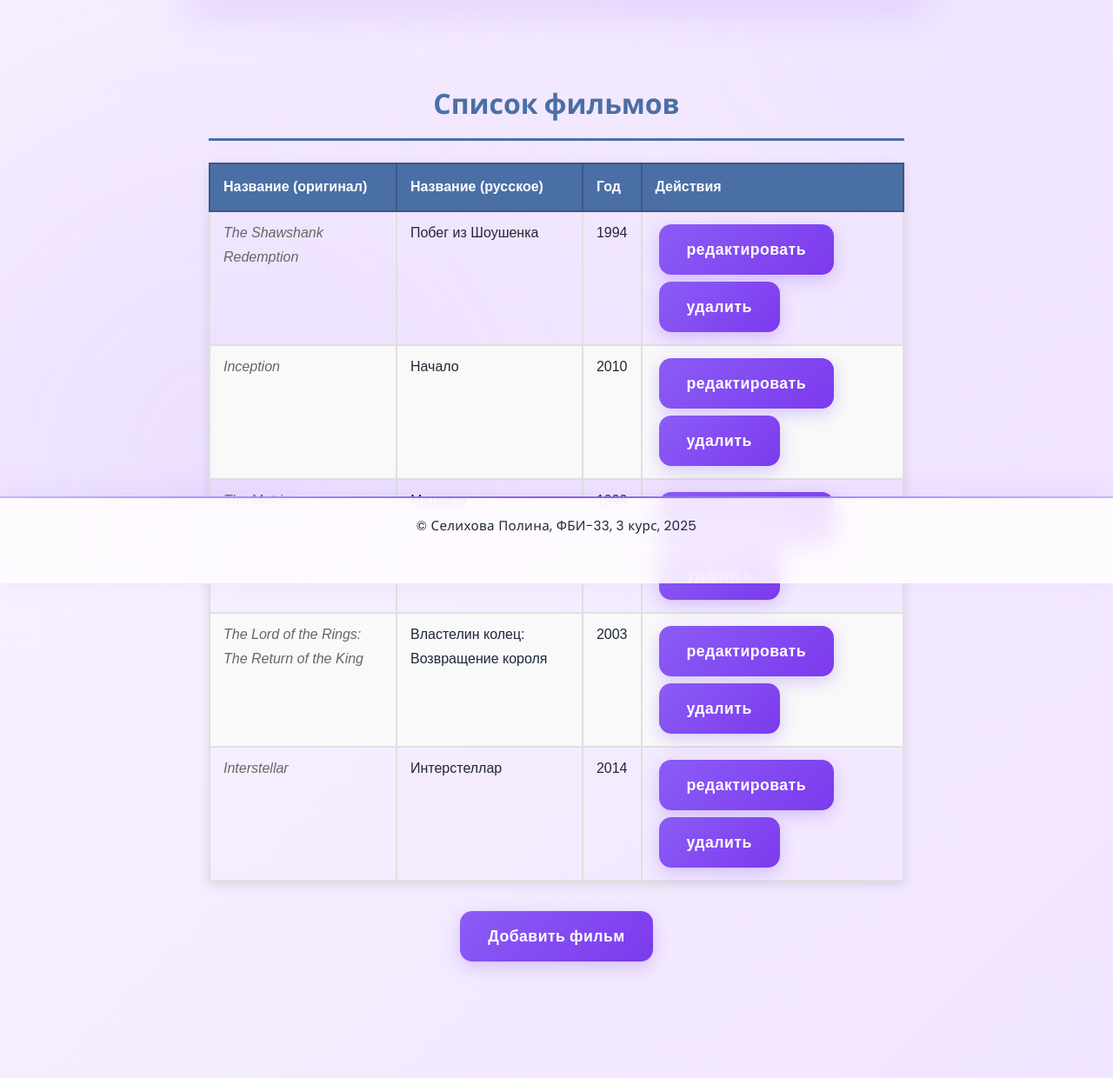
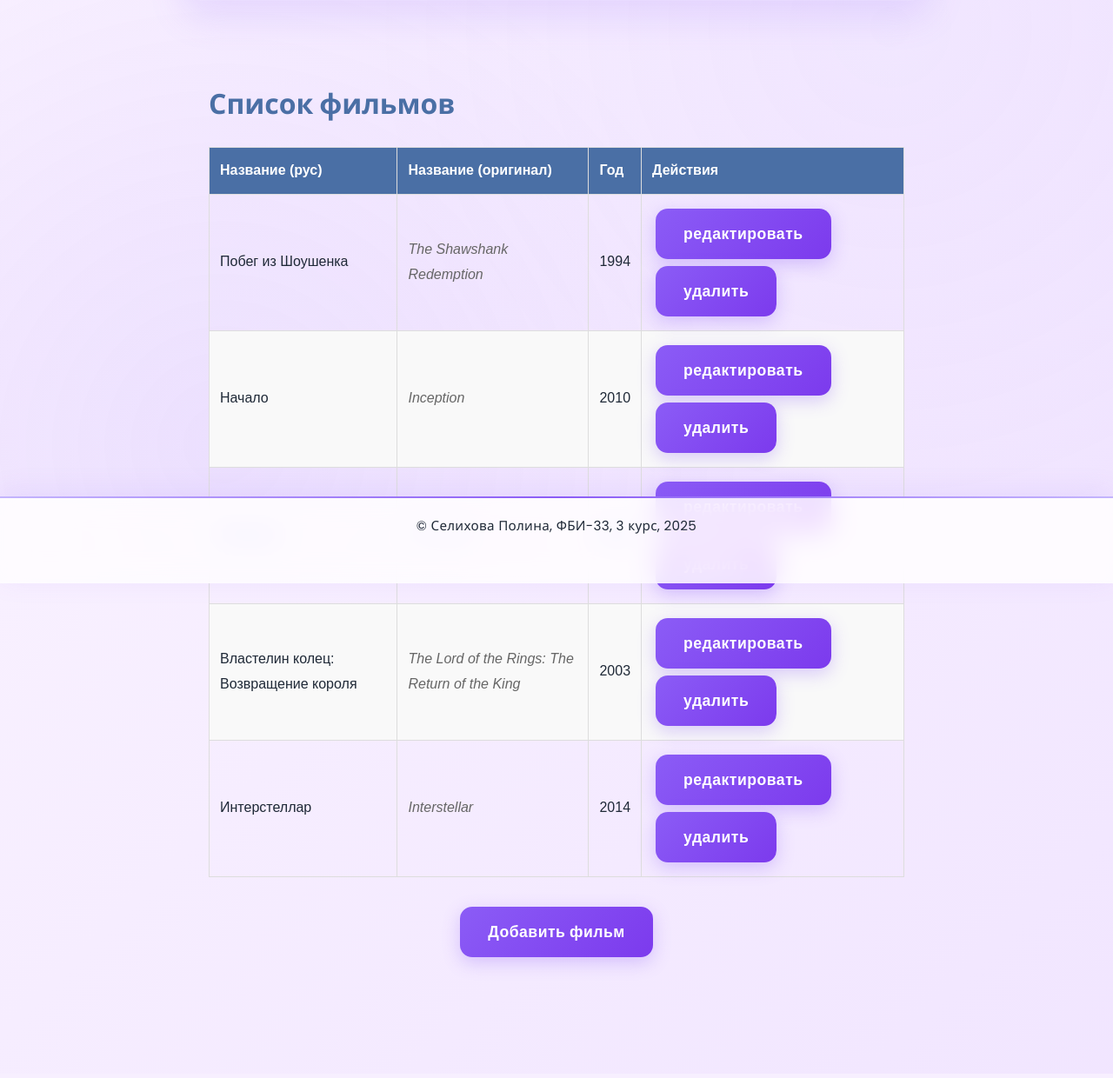
Before and after one commit to Polina-proger/web-back-labs, a Flask app: page /lab7/ in a window 1280 px wide. Shown: the part 129-1369 px from the top of the page at 87% size. After the commit the page ends 1247 px from the top, so only its background shows below. Run offline with Flask 3, Linux system fonts and the light colour scheme; some libraries are stand-ins or nearby versions.

Commit message:
Дополнительное задание

```diff
--- a/lab7.py
+++ b/lab7.py
@@ -1,5 +1,6 @@
-from flask import Blueprint, render_template, url_for, redirect, request, make_response, session, current_app, abort
+from flask import Blueprint, render_template, request, abort
 from flask.json import jsonify
+from datetime import datetime
 
 lab7 = Blueprint('lab7', __name__)
 
@@ -45,6 +46,56 @@ films = [
     },
 ]
 
+def validate_film_data(film_data):
+    """Валидация данных фильма"""
+    errors = {}
+
+    # Получаем текущий год
+    current_year = datetime.now().year
+
+    # Проверка русского названия
+    title_ru = film_data.get('title_ru', '').strip()
+    if not title_ru:
+        errors['title_ru'] = 'Название на русском обязательно'
+    elif len(title_ru) > 200:
+        errors['title_ru'] = 'Название не должно превышать 200 символов'
+
+    # Проверка оригинального названия
+    title = film_data.get('title', '').strip()
+    if not title:
+        # Если оригинальное название пустое, а русское есть - заполняем русским
+        if title_ru:
+            film_data['title'] = title_ru
+        else:
+            errors['title'] = 'Оригинальное название обязательно, если русское не указано'
+    elif len(title) > 200:
+        errors['title'] = 'Оригинальное название не должно превышать 200 символов'
+
+    # Проверка года
+    year = film_data.get('year')
+    if not year:
+        errors['year'] = 'Год обязателен'
+    else:
+        try:
+            year_int = int(year)
+            if year_int < 1895:
+                errors['year'] = f'Год должен быть не раньше 1895 (первый фильм)'
+            elif year_int > current_year:
+                errors['year'] = f'Год не может быть больше текущего ({current_year})'
+            # Сохраняем как число
+            film_data['year'] = year_int
+        except (ValueError, TypeError):
+            errors['year'] = 'Год должен быть числом'
+
+    # Проверка описания
+    description = film_data.get('description', '').strip()
+    if not description:
+        errors['description'] = 'Описание обязательно'
+    elif len(description) > 2000:
+        errors['description'] = 'Описание не должно превышать 2000 символов'
+
+    return errors, film_data
+
 @lab7.route('/lab7/rest-api/films/', methods=['GET'])
 def get_films():
     return jsonify(films)
@@ -68,30 +119,10 @@ def del_film(id):
 def put_films(id):
     film_data = request.get_json()
 
-    if not film_data.get('title') and film_data.get('title_ru'):
-        film_data['title'] = film_data['title_ru']
-
-    errors = {}
-    if not film_data.get('title_ru'):
-        errors['title_ru'] = 'Название на русском обязательно'
-    if not film_data.get('description'):
-        errors['description'] = 'Описание обязательно'
-
-    year = film_data.get('year')
-    if not year:
-        errors['year'] = 'Год обязателен'
-    else:
-        try:
-            year_int = int(year)
-            if year_int < 1888 or year_int > 2100:
-                errors['year'] = 'Год должен быть числом от 1888 до 2100'
-        except (ValueError, TypeError):
-            errors['year'] = 'Год должен быть числом от 1888 до 2100'
+    errors, film_data = validate_film_data(film_data)
 
     if errors:
         return jsonify(errors), 400
-
-    film_data['year'] = int(year)
 
     for i, film in enumerate(films):
         if film['id'] == id:
@@ -104,30 +135,10 @@ def put_films(id):
 def add_films():
     film_data = request.get_json()
 
-    if not film_data.get('title') and film_data.get('title_ru'):
-        film_data['title'] = film_data['title_ru']
-
-    errors = {}
-    if not film_data.get('title_ru'):
-        errors['title_ru'] = 'Название на русском обязательно'
-    if not film_data.get('description'):
-        errors['description'] = 'Описание обязательно'
-
-    year = film_data.get('year')
-    if not year:
-        errors['year'] = 'Год обязателен'
-    else:
-        try:
-            year_int = int(year)
-            if year_int < 1888 or year_int > 2100:
-                errors['year'] = 'Год должен быть числом от 1888 до 2100'
-        except (ValueError, TypeError):
-            errors['year'] = 'Год должен быть числом от 1888 до 2100'
+    errors, film_data = validate_film_data(film_data)
 
     if errors:
         return jsonify(errors), 400
-
-    film_data['year'] = int(year)
 
     if films:
         new_id = max(film['id'] for film in films) + 1
--- a/static/lab7/main.js
+++ b/static/lab7/main.js
@@ -10,19 +10,23 @@ function fillFilmList() {
         for(let i = 0; i < films.length; i++) {
             let tr = document.createElement('tr');
 
-            // Меняем местами столбцы: оригинальное название первый, русское - второй
+            let tdTitleRus = document.createElement('td');
             let tdTitle = document.createElement('td');
-            let tdTitleRus = document.createElement('td');
             let tdYear = document.createElement('td');
             let tdActions = document.createElement('td');
+            tdActions.className = 'actions';
 
-            // Оригинальное название (выводим курсивом)
-            tdTitle.innerHTML = `<i>${films[i].title || ''}</i>`;
-
-            // Русское название (обычным шрифтом)
             tdTitleRus.innerText = films[i].title_ru;
 
-            // Год
+            if (films[i].title && films[i].title !== films[i].title_ru) {
+                let originalSpan = document.createElement('span');
+                originalSpan.className = 'original-title';
+                originalSpan.innerText = films[i].title;
+                tdTitle.appendChild(originalSpan);
+            } else {
+                tdTitle.innerText = '';
+            }
+
             tdYear.innerText = films[i].year;
 
             let editButton = document.createElement('button');
@@ -39,8 +43,9 @@ function fillFilmList() {
 
             tdActions.appendChild(editButton);
             tdActions.appendChild(delButton);
+
+            tr.appendChild(tdTitleRus);
             tr.appendChild(tdTitle);
-            tr.appendChild(tdTitleRus);
             tr.appendChild(tdYear);
             tr.appendChild(tdActions);
 
@@ -111,6 +116,8 @@ function sendFilm() {
     })
     .then(function(errors) {
         if (errors) {
+            clearErrors();
+
             if(errors.description) {
                 document.getElementById('description-error').innerText = errors.description;
             }
--- a/templates/lab7/index.html
+++ b/templates/lab7/index.html
@@ -11,74 +11,61 @@
         top: 50%;
         left: 50%;
         transform: translate(-50%, -50%);
-        background-color: white;
+        background: white;
         padding: 30px;
-        border-radius: 15px;
-        box-shadow: 0 6px 30px rgba(0,0,0,0.3);
+        border-radius: 10px;
+        box-shadow: 0 4px 20px rgba(0,0,0,0.15);
         z-index: 1000;
-        width: 85%;
-        max-width: 600px;
-        border: 2px solid #4a6fa5;
+        width: 500px;
+        max-width: 90%;
+        border: 1px solid #ccc;
     }
 
     table {
+        width: 100%;
         border-collapse: collapse;
-        width: 100%;
-        margin: 25px 0;
+        margin: 20px 0;
         font-family: Arial, sans-serif;
-        box-shadow: 0 4px 12px rgba(0,0,0,0.1);
     }
 
-    table th {
+    th, td {
+        border: 1px solid #ddd;
+        padding: 12px;
+        text-align: left;
+    }
+
+    th {
         background-color: #4a6fa5;
         color: white;
         font-weight: bold;
-        padding: 12px 15px;
-        text-align: left;
-        border: 2px solid #3a5985;
     }
 
-    table td {
-        padding: 10px 15px;
-        border: 2px solid #e0e0e0;
-        vertical-align: top;
-    }
-
-    table tr:nth-child(even) {
+    tr:nth-child(even) {
         background-color: #f9f9f9;
     }
 
-    table tr:hover {
+    tr:hover {
         background-color: #f0f5ff;
-        transition: background-color 0.3s;
-    }
-
-    table td i {
-        color: #666;
-        font-style: italic;
     }
 
     button {
         padding: 8px 16px;
         margin: 4px;
-        font-size: 14px;
-        border-radius: 5px;
+        border: none;
+        border-radius: 4px;
         cursor: pointer;
-        border: none;
-        transition: all 0.3s;
         font-weight: bold;
+        transition: background-color 0.3s;
     }
 
     button:hover {
-        transform: translateY(-2px);
-        box-shadow: 0 4px 8px rgba(0,0,0,0.2);
+        opacity: 0.9;
     }
 
     button[onclick="addFilm()"] {
         background-color: #4CAF50;
         color: white;
-        padding: 12px 24px;
-        font-size: 16px;
+        padding: 10px 20px;
     }
 
     button[onclick="sendFilm()"] {
@@ -87,16 +74,6 @@
     }
 
     button[onclick="cancel()"] {
-        background-color: #f44336;
-        color: white;
-    }
-
-    button:contains('редактировать') {
-        background-color: #ff9800;
-        color: white;
-    }
-
-    button:contains('удалить') {
         background-color: #f44336;
         color: white;
     }
@@ -137,21 +114,31 @@
     textarea:focus {
         border-color: #4a6fa5;
         outline: none;
-        box-shadow: 0 0 5px rgba(74, 111, 165, 0.3);
     }
 
     h1 {
         color: #4a6fa5;
-        text-align: center;
         margin-bottom: 20px;
-        border-bottom: 3px solid #4a6fa5;
-        padding-bottom: 10px;
     }
 
-    .original-title-note {
-        font-size: 12px;
+    .actions button {
+        padding: 6px 12px;
+        font-size: 13px;
+    }
+
+    .actions button:nth-child(1) {
+        background-color: #ff9800;
+        color: white;
+    }
+
+    .actions button:nth-child(2) {
+        background-color: #f44336;
+        color: white;
+    }
+
+    .original-title {
+        font-style: italic;
         color: #666;
-        margin-top: 3px;
     }
 </style>
 {% endblock %}
@@ -162,8 +149,8 @@
     <table>
         <thead>
             <tr>
+                <th>Название (рус)</th>
                 <th>Название (оригинал)</th>
-                <th>Название (русское)</th>
                 <th>Год</th>
                 <th>Действия</th>
             </tr>
@@ -171,42 +158,34 @@
         <tbody id="film-list"></tbody>
     </table>
 
-    <script>
-        document.addEventListener('DOMContentLoaded', function() {
-            fillFilmList();
-        });
-    </script>
-
     <div style="text-align: center; margin-top: 30px;">
         <button onclick="addFilm()">Добавить фильм</button>
     </div>
 
     <div class="modal">
         <input type="hidden" id="id">
+
         <label>
-            Название фильма на русском: *
-            <input type="text" id="title-ru" placeholder="Введите название на русском">
+            Название фильма на русском:
+            <input type="text" id="title-ru">
             <span id="title-ru-error" class="error"></span>
         </label>
 
         <label>
             Название фильма на оригинальном языке:
-            <input type="text" id="title" placeholder="Введите оригинальное название">
+            <input type="text" id="title">
             <span id="title-error" class="error"></span>
-            <div class="original-title-note">
-                <i>Если фильм русский или название совпадает, оставьте пустым</i>
-            </div>
         </label>
 
         <label>
-            Год выпуска: *
-            <input type="number" id="year" placeholder="1888-2100" min="1888" max="2100">
+            Год выпуска:
+            <input type="number" id="year">
             <span id="year-error" class="error"></span>
         </label>
 
         <label>
-            Описание: *
-            <textarea id="description" placeholder="Введите описание фильма"></textarea>
+            Описание:
+            <textarea id="description"></textarea>
             <span id="description-error" class="error"></span>
         </label>
 
@@ -215,4 +194,10 @@
             <button onclick="cancel()">Отмена</button>
         </div>
     </div>
+
+    <script>
+        document.addEventListener('DOMContentLoaded', function() {
+            fillFilmList();
+        });
+    </script>
 {% endblock %}
```
